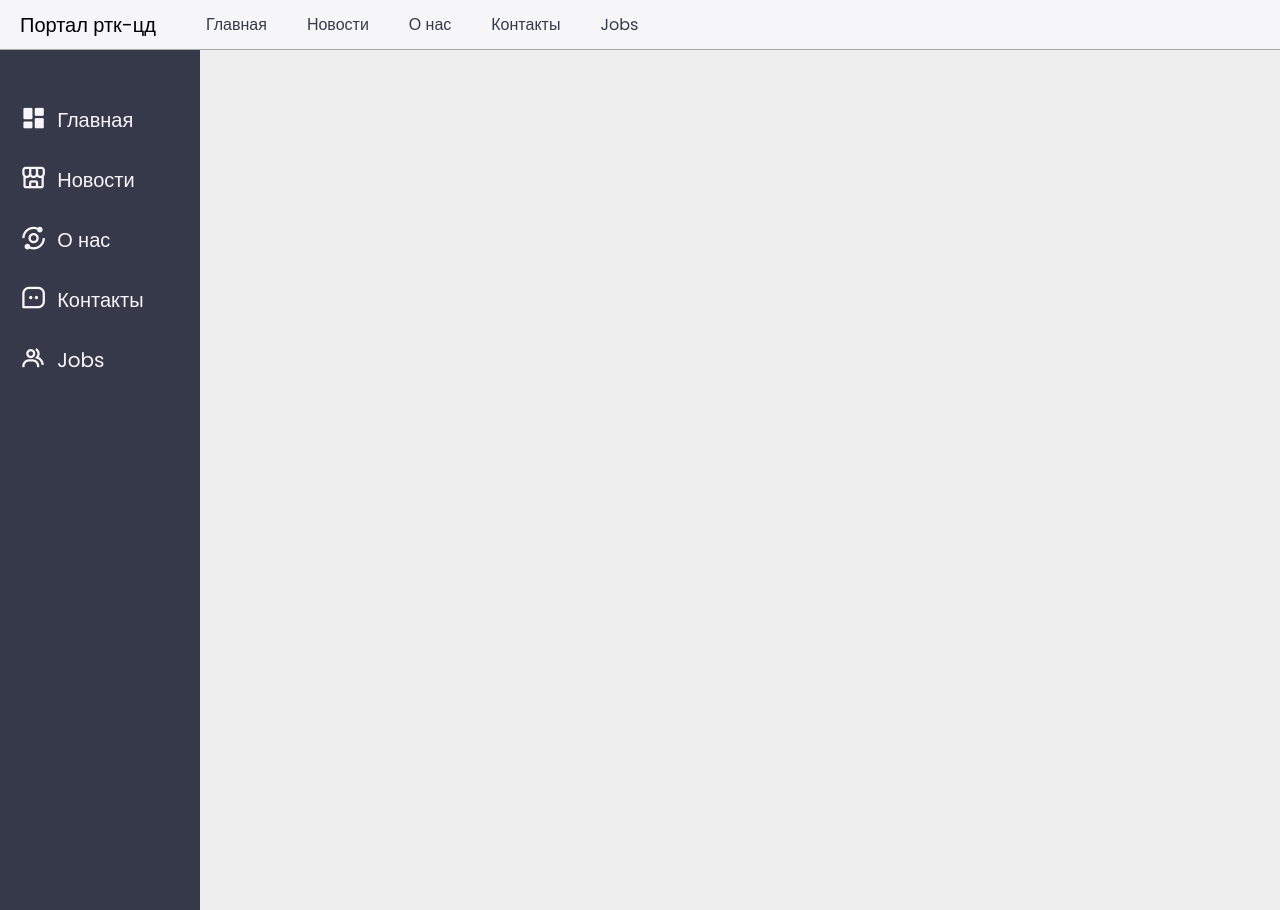
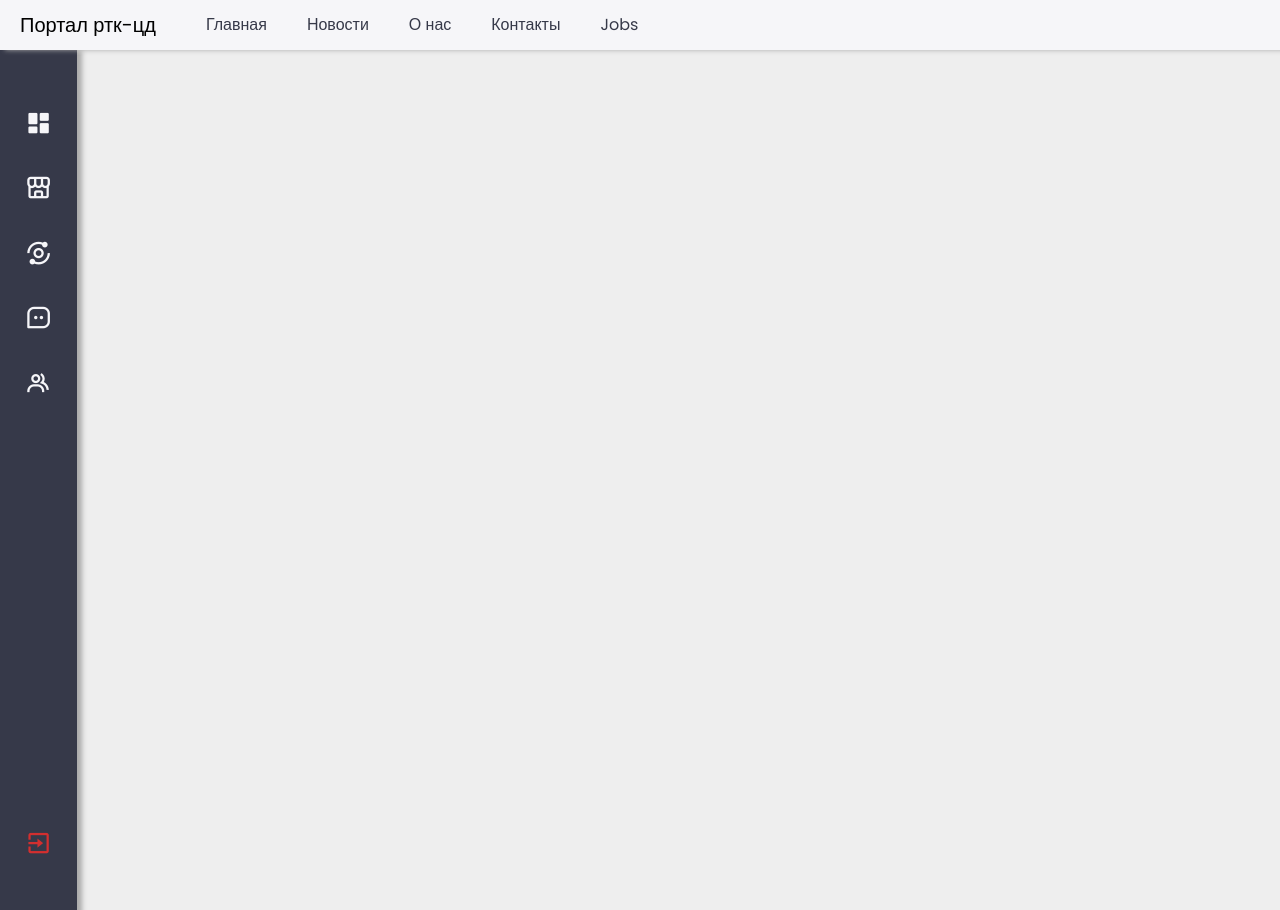
Before and after one commit to AlexEnotov/portal, a PHP site: page / in a window 1280 px wide. Run offline with PHP 8.4, Linux system fonts and the light colour scheme.

Commit message:
update menu and sidemenu

```diff
--- a/index.php
+++ b/index.php
@@ -18,6 +18,7 @@
 			<a href="" class="m"><i class='bx bx-analyse' ></i> О нас</a>
 			<a href="" class="m"><i class='bx bx-message-square-dots' ></i> Контакты</a>
 			<a href="" class="m"><i class='bx bx-group' ></i> Jobs</a>
+			<a href="" class="m e"><i class='bx bx-exit'></i> Exit</a>
 		</nav>
 	</div></i>
 
@@ -29,6 +30,7 @@
 			<a href="" class="m">О нас</a>
 			<a href="" class="m">Контакты</a>
 			<a href="" class="m">Jobs</a>
+
 		</nav>
 	</div>
 
--- a/style.css
+++ b/style.css
@@ -55,13 +55,18 @@ body {
 	left: 0;
 	z-index: 2000;
 	overflow-x: hidden;
-	width:200px;
+	width:77px;
 	height: 100%;
 	background: var(--dark);
 	color: var(--light);
 	justify-content: center;
 	align-items: center;
-
+	box-shadow: 5px 0 5px var(--dark-grey);
+	transition: all 0.3s ease;
+}
+.menu:hover{
+	width: 250px;
+	transition: all 0.3s ease;
 }
 .menu nav {
 	width: 100%;
@@ -75,18 +80,32 @@ body {
 }
 .menu nav a.m {
 	display: flex;
-	width: 100%;
+	width: 250px;
 	color: var(--light);
 	padding: 15px 0 15px 20px ;
 	font-size: 20px;
+	border-radius: 50px 0 0 50px;
+	margin:5px;
 }
 .menu nav a.m i.bx {
-	padding: 0 10px 0 0 ;
+	padding: 0 25px 0 0 ;
 }
 .menu nav a.m:hover {
 	background: var(--grey);
 	color: var(--dark);
+	transition: all 0.3s ease;
 
+}
+.menu nav a.m.e {
+	margin-top:400px;
+	color:var(--danger);
+
+}
+@media only screen and (max-height: 876px) {
+	.menu nav a.m.e {
+	margin-top:0;
+	color:var(--danger);
+	}
 }
 
 
@@ -99,7 +118,8 @@ body {
 	width: 100%;
 	background: var(--light);
 	max-height: 50px;
-	border-bottom: 1px solid var(--dark-grey);
+/*	border-bottom: 1px solid var(--dark-grey);*/
+	box-shadow: 5px 0 5px var(--dark-grey);
 }
 .menu2 nav{
 	display: flex;
@@ -117,6 +137,7 @@ body {
 
 }
 .menu2 nav a.m {
+	display: flex;
 	height: 100%;
 	padding-top: 12px;
 	padding-bottom: 12px;
@@ -131,3 +152,13 @@ body {
 	border-bottom: 5px solid var(--primary);
 	transition: all 0.3s ease;
 }
+@media only screen and (max-width: 666px) {
+	.menu2 nav a.m {
+    display: none !important;
+	}
+	.menu2 nav div.logo{
+		width: 100%;
+		transition: all 0.3s ease;
+
+}
+}
```
